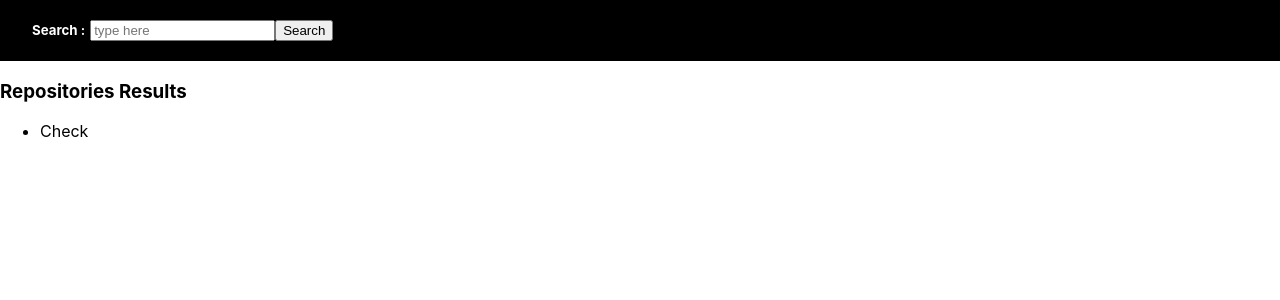
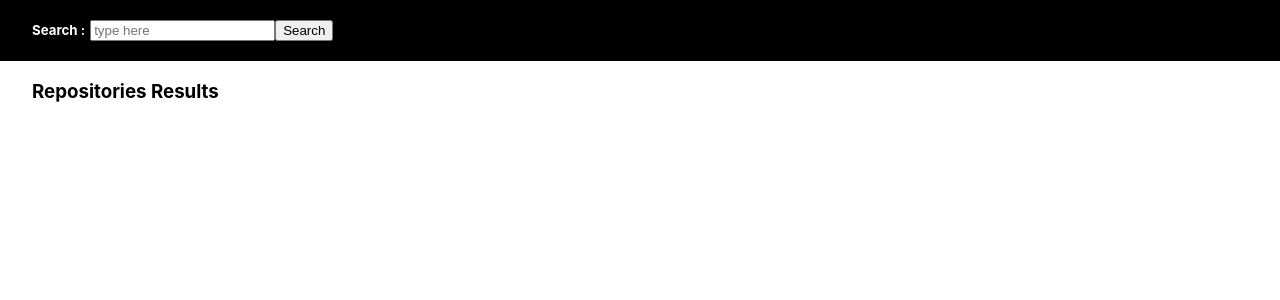
Before and after one commit to herzaparam/api-github, a React (Create React App) app: page / in a window 1280 px wide. Shown: the top 300 px of the page. Built offline with nearby package versions, Linux system fonts and the light colour scheme.

Commit message:
fix styling, fix function

```diff
--- a/package.json
+++ b/package.json
@@ -6,6 +6,7 @@
     "@testing-library/jest-dom": "^5.14.1",
     "@testing-library/react": "^11.2.7",
     "@testing-library/user-event": "^12.8.3",
+    "axios": "^0.21.1",
     "react": "^17.0.2",
     "react-dom": "^17.0.2",
     "react-scripts": "4.0.3",
--- /dev/null
+++ b/src/App.js
@@ -0,0 +1,15 @@
+import './App.css';
+import Heading from './components/Heading/Heading'
+
+function App() {
+
+
+  return (
+    <div className="App">
+        <Heading />
+
+    </div>
+  );
+}
+
+export default App;
--- a/src/HerzaParamayudhanto.js
+++ /dev/null
@@ -1,18 +0,0 @@
-import './App.css';
-import Heading from './components/heading/heading'
-import Results from './components/results/results'
-
-function App() {
-  return (
-    <div className="App">
-      <header>
-        <Heading />
-      </header>
-      <main>
-        <Results />
-      </main>
-    </div>
-  );
-}
-
-export default App;
--- /dev/null
+++ b/src/components/Cards/Card.js
@@ -0,0 +1,17 @@
+import React from 'react'
+import styles from './Card.module.css'
+
+function Card({ name, language, url }) {
+
+
+    return (
+        <div className={styles.containerCard} >
+            <a href={url}>{name}</a>
+            <div className={styles["sect-top"]}>
+                <h5>{language}</h5>
+            </div>
+        </div>
+    )
+}
+
+export default Card
--- /dev/null
+++ b/src/components/Cards/Card.module.css
@@ -0,0 +1,30 @@
+.containerCard {
+    height: 50px;
+    border: 1px solid black;
+    border-radius: 8px;
+    padding: 1em;
+}
+.containerCard > h3, .sect-top > h5, .sect-top > p {
+    margin: 0;
+}
+.containerCard > a {
+    text-decoration: none;
+    color: black;
+    font-size: 18px;
+    font-weight: 700;
+}
+.containerCard > a:hover {
+color: blue;
+}
+.sect-top {
+    display: flex;
+    justify-content: space-between;
+    align-items: baseline;
+}
+.sect-top > h5 {
+    flex-basis: 150px;
+    color: grey;
+}
+.sect-top > p {
+    color: grey;
+}
--- a/src/components/heading/heading.js
+++ b/src/components/heading/heading.js
@@ -1,20 +1,37 @@
 import React, { useState } from 'react'
 import styles from './heading.module.css'
+import axios from 'axios'
+import Results from '../Results/Results'
 
 function Heading() {
 
     const [name, setName] = useState("")
+    const [repos, setRepos] = useState([])
+    const [err, setErr] = useState(false)
 
-    const handleClick = () => {
-        console.log(name);
+    const handleClick = async () => {
+        try {
+            const result = await axios(`https://api.github.com/users/${name}/repos`)
+            setRepos(result.data)
+        } catch (err) {
+            if(err.response.status === 404 ){
+                setErr(true)
+            }
+        }
     }
 
     return (
-        <div className={styles.container}>
-            <h5>Search :</h5>
-            <input type="text" placeholder="type here" onChange={(e) => setName(e.target.value)} />
-            <button onClick={handleClick}>Search</button>
-        </div>
+        <>
+            <div className={styles.container}>
+                <h5>Search :</h5>
+                <input type="text" placeholder="type here" onChange={(e) => setName(e.target.value)} />
+                <button onClick={handleClick}>Search</button>
+            </div>
+            <div className={styles.mainContainer}>
+                <Results repos={repos} />
+                {err === true && <h2 className={styles["text-error"]}>User Not Found</h2>}
+            </div>
+        </>
     )
 }
 
--- a/src/components/heading/heading.module.css
+++ b/src/components/heading/heading.module.css
@@ -11,3 +11,7 @@
 .container > input {
     margin-left: 5px;
 }
+.text-error {
+    color: red;
+    text-align: center;
+}
--- a/src/components/results/results.js
+++ b/src/components/results/results.js
@@ -1,12 +1,23 @@
 import React from 'react'
+import Card from '../Cards/Card'
+import styles from './results.module.css'
 
-function Results() {
+function Results({ repos }) {
+    console.log(repos)
     return (
-        <div>
-            <h3>Repositories Results</h3>
-            <ul>
-                <li>Check</li>
-            </ul>
+        <div className={styles.mainSect}>
+            <h3>Repositories Results {repos.length !== 0 && <> for {repos[0].owner.login}</>}</h3>
+            <div className={styles.secSect}>
+                {repos.map((item) => {
+                    return <Card
+                        key={item.id}
+                        name={item.name}
+                        language={item.language}
+                        url={item.html_url}
+                    />
+                })}
+            </div>
+
         </div>
     )
 }
--- a/src/components/results/results.module.css
+++ b/src/components/results/results.module.css
@@ -0,0 +1,9 @@
+.mainSect {
+    padding: 0 2em;
+}
+.secSect {
+    display: grid;
+    grid-template-columns: 1fr 1fr 1fr;
+    grid-column-gap: 50px;
+    grid-row-gap: 20px;
+}
--- a/src/index.js
+++ b/src/index.js
@@ -1,12 +1,12 @@
 import React from 'react';
 import ReactDOM from 'react-dom';
 import './index.css';
-import HerzaParamayudhanto from './HerzaParamayudhanto';
+import App from './App';
 import reportWebVitals from './reportWebVitals';
 
 ReactDOM.render(
   <React.StrictMode>
-    <HerzaParamayudhanto />
+    <App />
   </React.StrictMode>,
   document.getElementById('root')
 );
```
Also changed, not shown: 1 other file (tests, documents, lock files or other folders).
